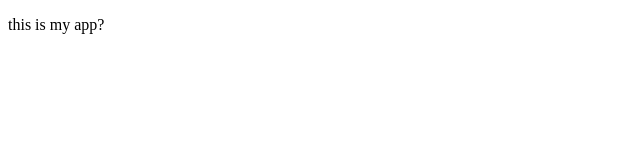
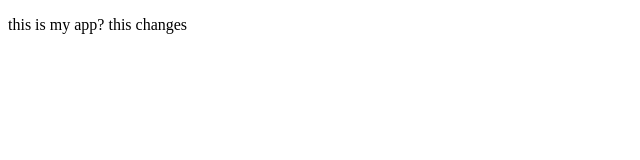
Before and after one commit to Itaroto/latihan_heroku, a plain HTML site: page index.html in a window 1280 px wide. Shown: the whole page, without its empty margins (0-640 px from the left). Drawn offline with Linux system fonts and the light colour scheme.

Commit message:
adding some to index.html

```diff
--- a/index.html
+++ b/index.html
@@ -8,6 +8,6 @@
     <title>Latihan Git</title>
 </head>
 <body>
-<p>this is my app?</p>
+<p>this is my app? this changes</p>
 </body>
 </html>
```
